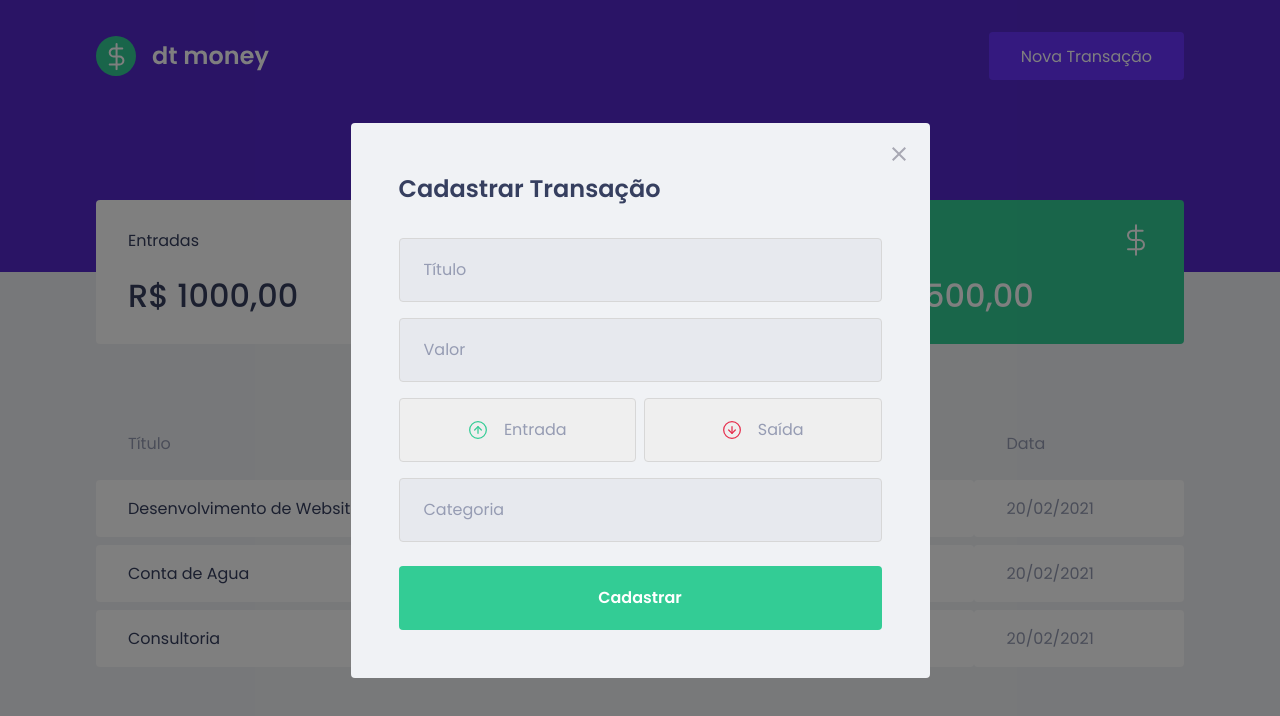
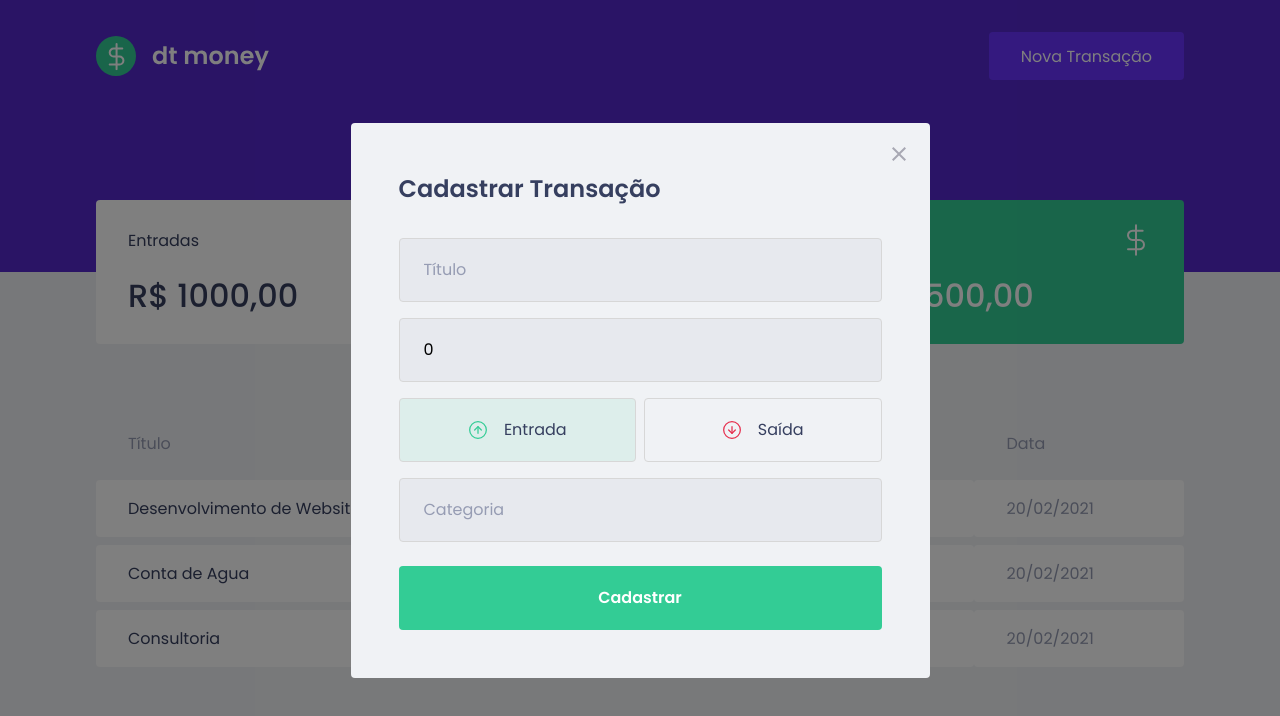
Before and after one commit to andrellgrillo/dt-money, a React (Create React App) app: page / in a window 1280 px wide. Both pictures are taken after a click on the button "Nova Transação". Shown: the top 716 px of the page. Built offline with nearby package versions, Linux system fonts and the light colour scheme; no server answers; what miragejs would draw is missing.

Commit message:
finalização estilo botões ebase do envio de dados

```diff
--- a/src/components/NewTransactionModal/index.tsx
+++ b/src/components/NewTransactionModal/index.tsx
@@ -1,8 +1,11 @@
+import { FormEvent, useState } from 'react';
+
 import Modal from 'react-modal';
-import { Container, TransactionTypeContainer } from './styles';
 import closeImg from '../../assets/close.svg';
 import incomeImg from '../../assets/Entradas.svg';
 import outcomeImg from '../../assets/Saidas.svg';
+import { api } from '../../services/api';
+import { Container, TransactionTypeContainer, RadioBox } from './styles';
 
 interface NewTransactionModalProps{
   isOpen: boolean;
@@ -10,6 +13,23 @@
 }
 
 export function NewTransactionModal({ isOpen, onRequestClose}: NewTransactionModalProps) {
+  const [title, setTitle] = useState('')
+  const [category, setCategory] = useState('')
+  const [value, setValue] = useState(0)
+  const [type, setType] = useState('deposit')
+
+  function handleCreateNewTransaction(event:FormEvent) {
+    event.preventDefault();
+    const data = {
+      title,
+      category,
+      value,
+      type
+    };
+    api.post('/transaction', data);
+  }
+
+
   return (
     <Modal
       isOpen={isOpen}
@@ -20,21 +40,44 @@
     <button type="button" onClick={onRequestClose} className="react-modal-close" >
       <img src={closeImg} alt="Close" />
     </button>
-    <Container>
+    <Container onSubmit={handleCreateNewTransaction}>
       <h2>Cadastrar Transação</h2>
-      <input placeholder="Título" />
-      <input type="number" placeholder="Valor" />
+      <input
+        placeholder="Título"
+        value={title}
+        onChange={ event => setTitle(event.target.value)}
+      />
+      <input
+        type="number"
+        placeholder="Valor"
+        value={value}
+        onChange={ event => setValue(Number(event.target.value))}
+      />
       <TransactionTypeContainer>
-        <button type="button">
+        <RadioBox
+          type="button"
+          onClick={() => {setType('deposit')}}
+          isActive= {type === 'deposit'}
+          activeColor='green'
+        >
           <img src={incomeImg} alt="Entrada" />
           <span>Entrada</span>
-        </button>
-        <button type="button">
-          <img src={outcomeImg} alt="Saida" />
+        </RadioBox>
+        <RadioBox
+          type="button"
+          onClick={() => {setType('withdraw')}}
+          isActive = {type === 'withdraw'}
+          activeColor='red'
+        >
+          <img src={outcomeImg} alt="Saida"  />
           <span>Saída</span>
-        </button>
+        </RadioBox>
       </TransactionTypeContainer>
-      <input placeholder="Categoria" />
+      <input
+        placeholder="Categoria"
+        value={category}
+        onChange={ event => setCategory(event.target.value)}
+      />
       <button type="submit" >Cadastrar</button>
     </Container>
 
--- a/src/components/NewTransactionModal/styles.ts
+++ b/src/components/NewTransactionModal/styles.ts
@@ -1,5 +1,5 @@
 import styled from 'styled-components';
-import {darken} from 'polished'
+import {darken, transparentize} from 'polished'
 
 export const Container = styled.form`
   h2 {
@@ -51,8 +51,19 @@
   display: grid;
   grid-template-columns: 1fr 1fr;
   gap: 0.5rem;
+`;
 
-  button {
+interface RadioBoxProps{
+ isActive: boolean;
+ activeColor: 'green' | 'red';
+}
+
+const colors = {
+  green: '#33CC95',
+  red: '#e52e4d'
+}
+
+export const RadioBox = styled.button<RadioBoxProps>`
   height: 4rem;
   display: flex;
   align-items: center;
@@ -60,6 +71,10 @@
   border-radius: 0.25rem;
   border: 1px solid #d7d7d7;
   transition: border-color 0.3s;
+
+  background: ${(props) => props.isActive
+  ? transparentize(0.9, colors[props.activeColor])
+  : 'transparent'};
 
   img{
     width: 20px;
@@ -69,12 +84,11 @@
   &:hover {
     border-color: ${darken(0.1,'#d7d7d7')}
   }
-  }
 
   span {
     display:inline-block;
     margin-left: 1rem;
     font-size: 1rem;
-    color: var(--text-body)
+    color: var(--text-title)
   }
 `;
--- a/src/index.tsx
+++ b/src/index.tsx
@@ -2,6 +2,7 @@
 import ReactDOM from 'react-dom';
 import { createServer } from 'miragejs';
 import {App} from './App';
+import Schema from 'miragejs/orm/schema';
 
 createServer({
   routes(){
@@ -18,6 +19,12 @@
         }
       ]
     })
+
+    this.post('/transactiion', (schema, request) => {
+      const data = JSON.parse(request.requestBody)
+
+      return data
+    })
   }
 })
 
```
Lines whose indentation alone changed are shown as unchanged.
